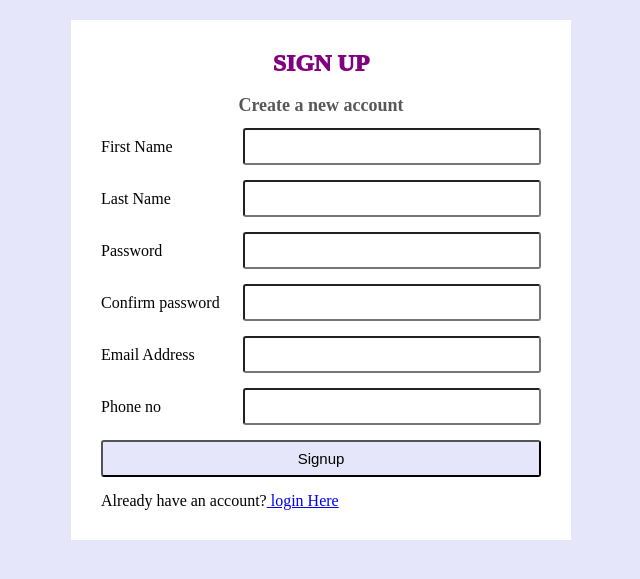
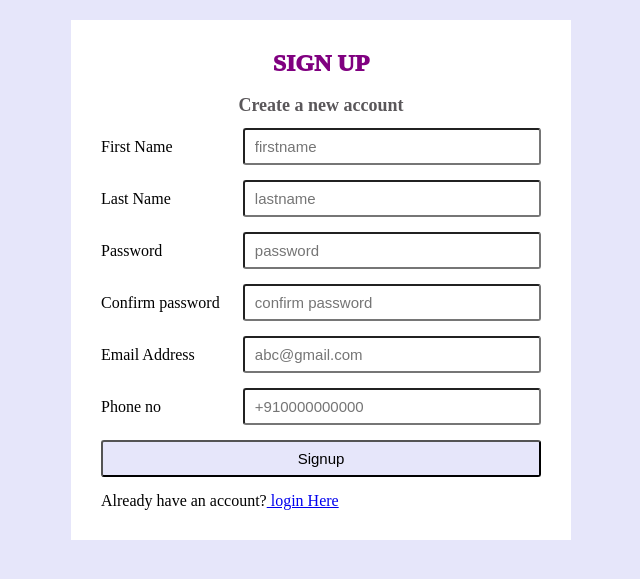
Before and after one commit to khushikri1398/Expense_tracker, a PHP site: page /project/signup.php in a window 1280 px wide. Shown: the top 579 px of the page, without its empty margins (319-959 px from the left). Run offline with PHP 8.4, Linux system fonts and the light colour scheme.

Commit message:
updated the signup form

```diff
--- a/signup.php
+++ b/signup.php
@@ -20,32 +20,32 @@
         <div class="form">
             <div class="input_field">
                 <label>First Name</label>
-                <input type="text" class="input" name="fname" required>
+                <input type="text" class="input" name="fname" placeholder="firstname" required>
             </div>
 
             <div class="input_field">
                 <label>Last Name</label>
-                <input type="text" class="input" name="lname" required>
+                <input type="text" class="input" name="lname"  placeholder="lastname" required>
             </div>
 
             <div class="input_field">
                 <label>Password</label>
-                <input type="password" class="input" name="password" required>
+                <input type="password" class="input" name="password"  placeholder="password"required>
             </div>
 
             <div class="input_field">
                 <label>Confirm password</label>
-                <input type="password" class="input" name="conpassword" required>
+                <input type="password" class="input" name="conpassword" placeholder="confirm password" required>
             </div>
 
 
             <div class="input_field">
                 <label>Email Address</label>
-                <input type="text" class="input" name="email" required>
+                <input type="email" class="input" name="email" placeholder="abc@gmail.com"  required>
             </div>
             <div class="input_field">
                 <label>Phone no</label>
-                <input type="text" class="input" name="phone" required>
+                <input type="text" class="input" name="phone" placeholder="+910000000000" required>
             </div>
 
 
```
